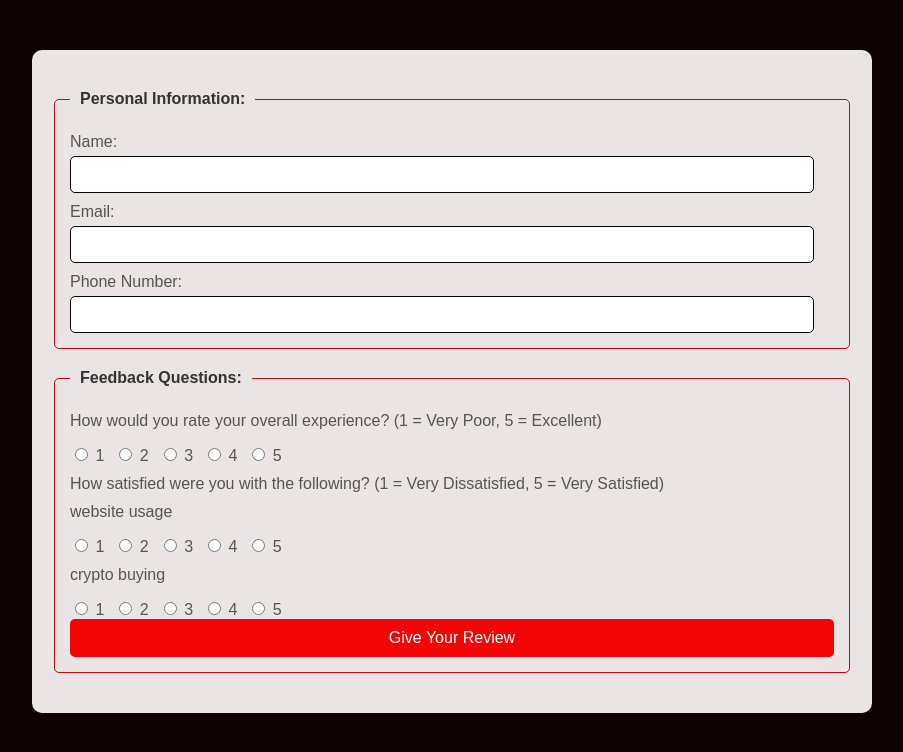
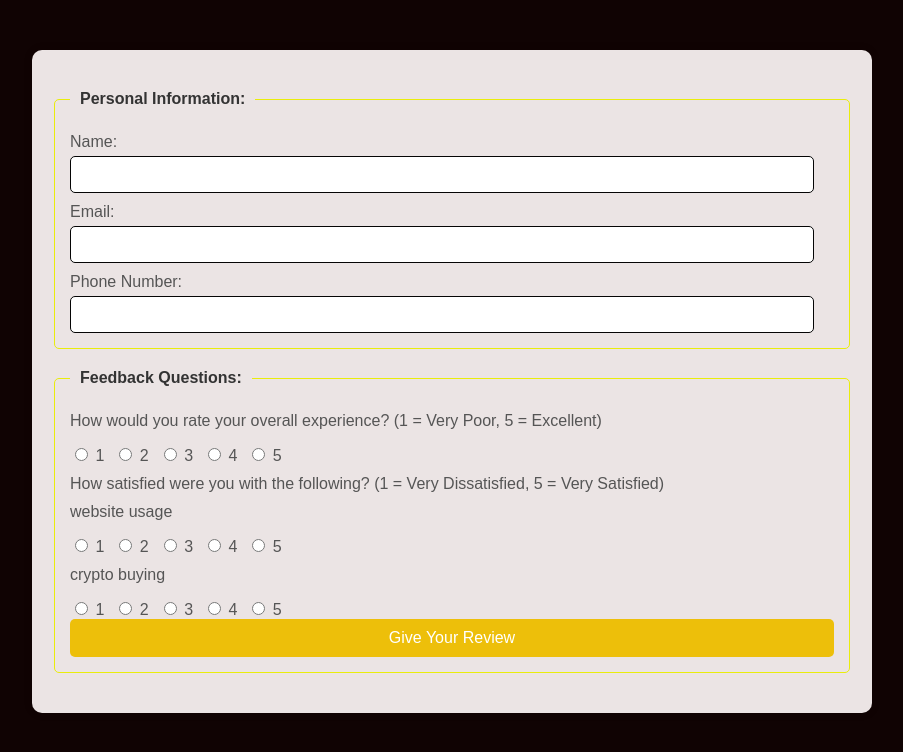
Before and after one commit to SachinMadik/crypto-project, a plain HTML site: page crypto_project/feedbackform.html in a window 1280 px wide. Shown: the whole page, without its empty margins (188-1091 px from the left). Drawn offline with Linux system fonts and the light colour scheme.

Commit message:
feedback

```diff
--- a/crypto_project/feedback.css
+++ b/crypto_project/feedback.css
@@ -16,7 +16,7 @@ body {
 
 h1 {
     text-align: center;
-    color: #e21f1f;
+    color: #efe010;
 }
 
 p {
@@ -29,7 +29,7 @@ form {
 }
 
 fieldset {
-    border: 1px solid #c00b0b;
+    border: 1px solid #e9ed0b;
     padding: 15px;
     margin-bottom: 20px;
     border-radius: 5px;
@@ -70,7 +70,7 @@ button {
     display: block;
     width: 100%;
     padding: 10px;
-    background-color: #f40505;
+    background-color: #edbf0a;
     color: #ffffff;
     border: none;
     border-radius: 5px;
```
